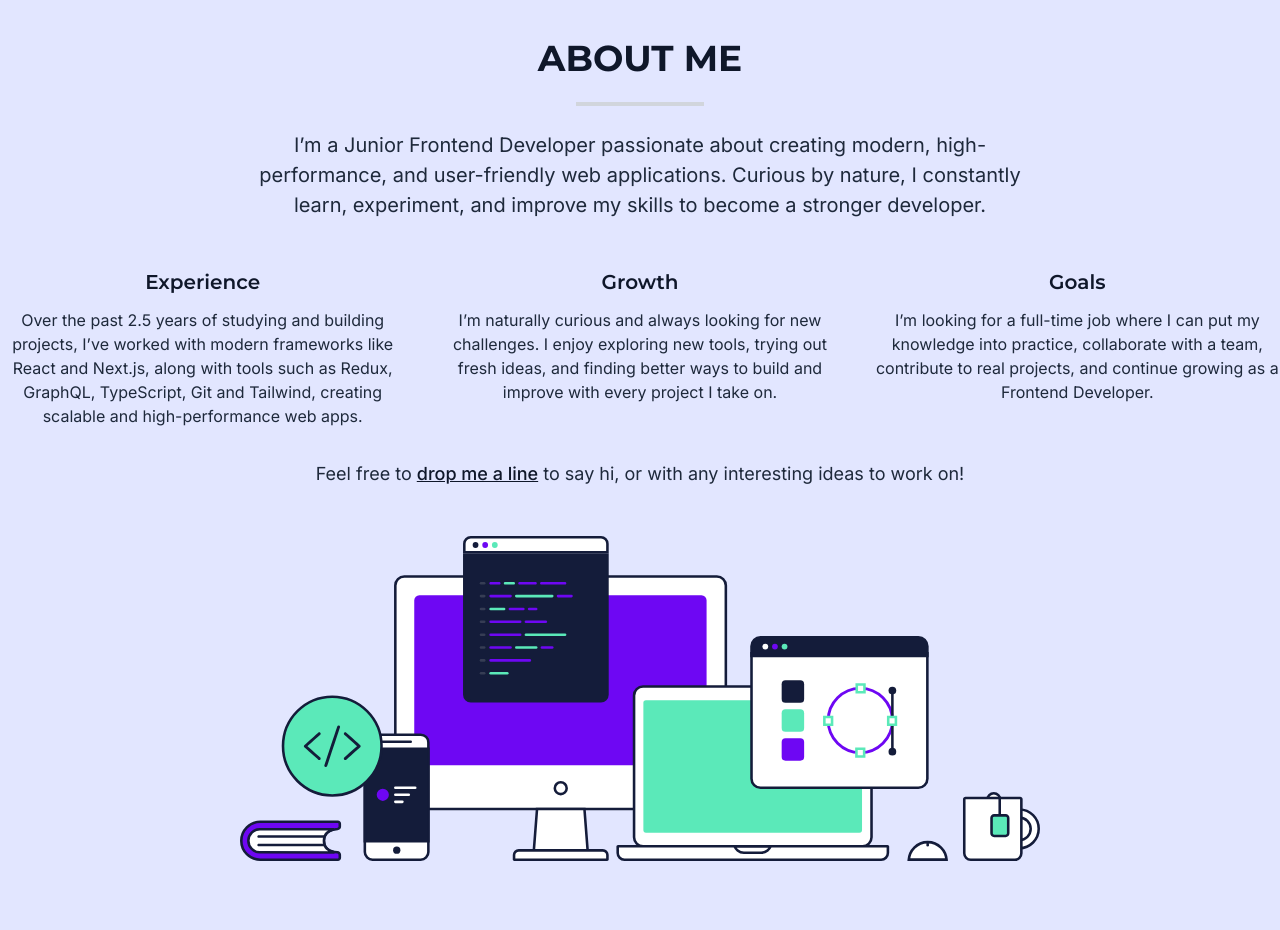
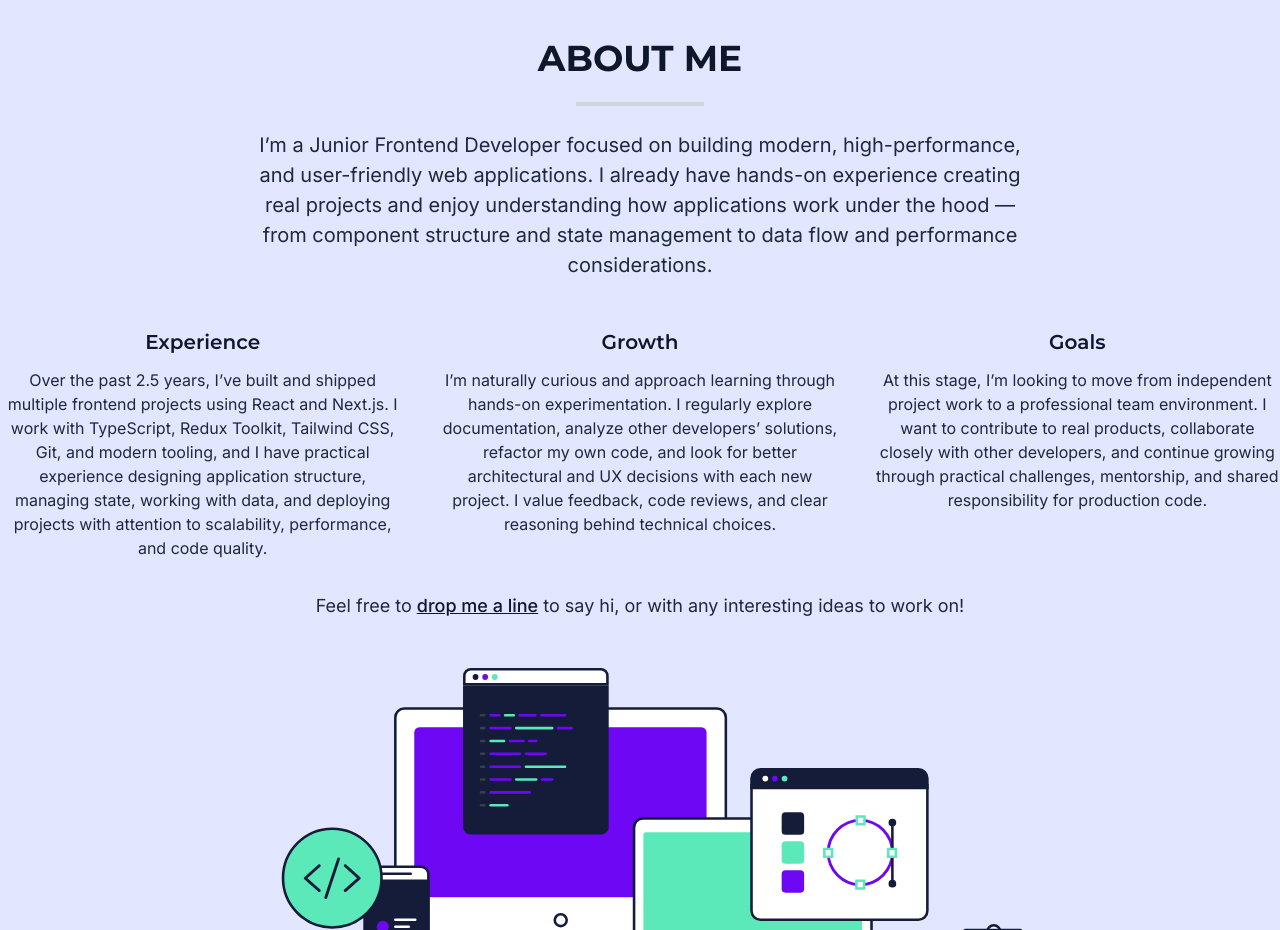
Before and after one commit to labattaria/portfolio-frontend, a Next.js app: page / in a window 1280 px wide. Shown: the part 860-1790 px from the top of the page. Built offline with nearby package versions, Linux system fonts and the light colour scheme.

Commit message:
update About section content

```diff
--- a/components/about.tsx
+++ b/components/about.tsx
@@ -12,10 +12,11 @@ export default function About() {
         <hr className="border-2 border-gray-300 w-32 mx-auto my-6" />
 
         <p className="text-[20px] text-center font-normal text-ink mb-12 max-w-3xl mx-auto">
-          I’m a Junior Frontend Developer passionate about creating modern,
-          high-performance, and user-friendly web applications. Curious by
-          nature, I constantly learn, experiment, and improve my skills to
-          become a stronger developer.
+          I’m a Junior Frontend Developer focused on building modern,
+          high-performance, and user-friendly web applications. I already have
+          hands-on experience creating real projects and enjoy understanding how
+          applications work under the hood — from component structure and state
+          management to data flow and performance considerations.
         </p>
 
         <div className="grid grid-cols-1 md:grid-cols-3 gap-8 mb-8 text-center">
@@ -24,28 +25,35 @@ export default function About() {
               Experience
             </h3>
             <p className="text-base font-normal text-ink">
-              Over the past 2.5 years of studying and building projects, I’ve
-              worked with modern frameworks like React and Next.js, along with
-              tools such as Redux, GraphQL, TypeScript, Git and Tailwind,
-              creating scalable and high-performance web apps.
+              Over the past 2.5 years, I’ve built and shipped multiple frontend
+              projects using React and Next.js. I work with TypeScript, Redux
+              Toolkit, Tailwind CSS, Git, and modern tooling, and I have
+              practical experience designing application structure, managing
+              state, working with data, and deploying projects with attention to
+              scalability, performance, and code quality.
             </p>
           </div>
 
           <div className="flex flex-col items-center">
             <h3 className="text-xl font-semibold mb-3 text-heading">Growth</h3>
             <p className="text-base font-normal text-ink">
-              I’m naturally curious and always looking for new challenges. I
-              enjoy exploring new tools, trying out fresh ideas, and finding
-              better ways to build and improve with every project I take on.
+              I’m naturally curious and approach learning through hands-on
+              experimentation. I regularly explore documentation, analyze other
+              developers’ solutions, refactor my own code, and look for better
+              architectural and UX decisions with each new project. I value
+              feedback, code reviews, and clear reasoning behind technical
+              choices.
             </p>
           </div>
 
           <div className="flex flex-col items-center">
             <h3 className="text-xl font-semibold mb-3 text-heading">Goals</h3>
             <p className="text-base font-normal text-ink">
-              I’m looking for a full-time job where I can put my knowledge into
-              practice, collaborate with a team, contribute to real projects,
-              and continue growing as a Frontend Developer.
+              At this stage, I’m looking to move from independent project work
+              to a professional team environment. I want to contribute to real
+              products, collaborate closely with other developers, and continue
+              growing through practical challenges, mentorship, and shared
+              responsibility for production code.
             </p>
           </div>
         </div>
```
